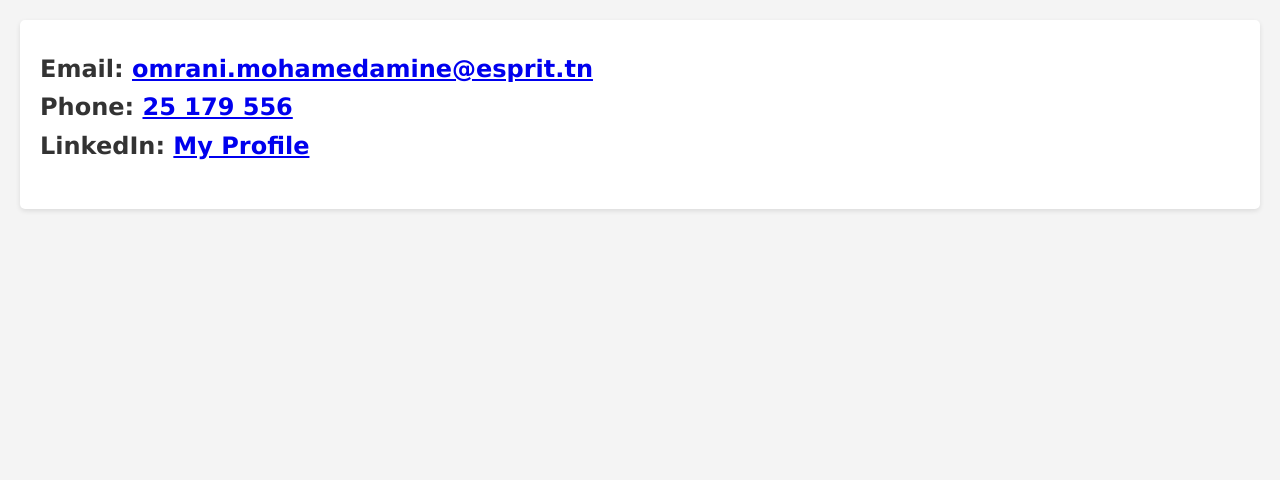
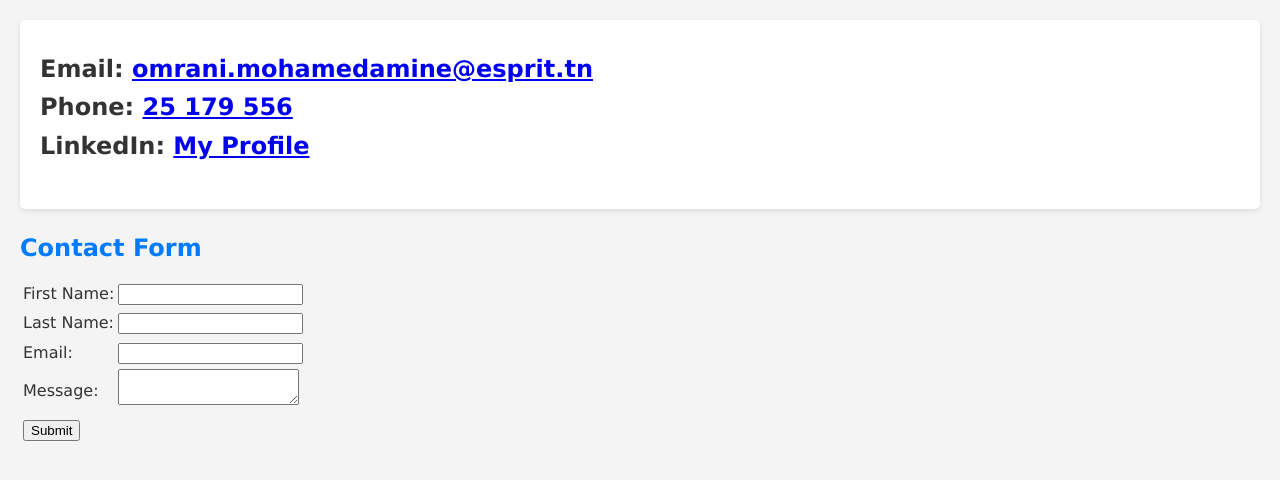
Before and after one commit to omrani-mohamed/miniprojet, a plain HTML site: page Contact Information.html in a window 1280 px wide. Drawn offline with Linux system fonts and the light colour scheme.

Commit message:
final version 2.6

```diff
--- a/Contact Information.html
+++ b/Contact Information.html
@@ -14,5 +14,62 @@
             LinkedIn: <a href="https://www.linkedin.com/in/myprofile">My Profile</a>
         </p>
     </div>
+    <div>
+        <h2>Contact Form</h2>
+        <form id="contactForm" onsubmit="submitForm(); return false;">
+            <table>
+                <tr>
+                <td><label for="firstName">First Name:</label></td>
+                <td><input type="text" id="firstName" name="firstName" required><br></td>
+            </tr>
+            <tr>
+                <td><label for="lastName">Last Name:</label></td>
+                <td><input type="text" id="lastName" name="lastName" required><br></td>
+            </tr>
+            <tr>
+                <td><label for="email">Email:</label></td>
+                <td><input type="email" id="email" name="email" required><br></td>
+            </tr>
+            <tr>
+                <td><label for="message">Message:</label></td>
+                <td><textarea id="message" name="message" required></textarea><br></td>
+            </tr>
+                <tr><td><input type="submit" value="Submit"></td></tr>
+            </table>
+        </form>
+    </div>
+
+    <script>
+        function submitForm() {
+            var firstName = document.getElementById("firstName").value;
+            var lastName = document.getElementById("lastName").value;
+            var email = document.getElementById("email").value;
+            var message = document.getElementById("message").value;
+
+            if (firstName == "" || lastName == "" || email == "" || message == "") {
+                alert("Veuillez remplir tous les champs.");
+            } else {
+                var symbol = false;
+                for (var i = 0; i < email.length; i++) {
+                    if (email[i] == '@') {
+                        symbol = true;
+                        break;
+                    }
+                }
+
+                if (!symbol) {
+                    alert("Veuillez entrer une adresse e-mail valide.");
+                } else {
+                    var successMessage = "Formulaire soumis avec succès!\n\n" +
+                                        "Prénom : " + firstName + "\n" +
+                                        "Nom : " + lastName + "\n" +
+                                        "E-mail : " + email + "\n" +
+                                        "Message : " + message;
+
+                    alert(successMessage);
+                }
+            }
+        }
+    </script>
 </body>
 </html>
```
